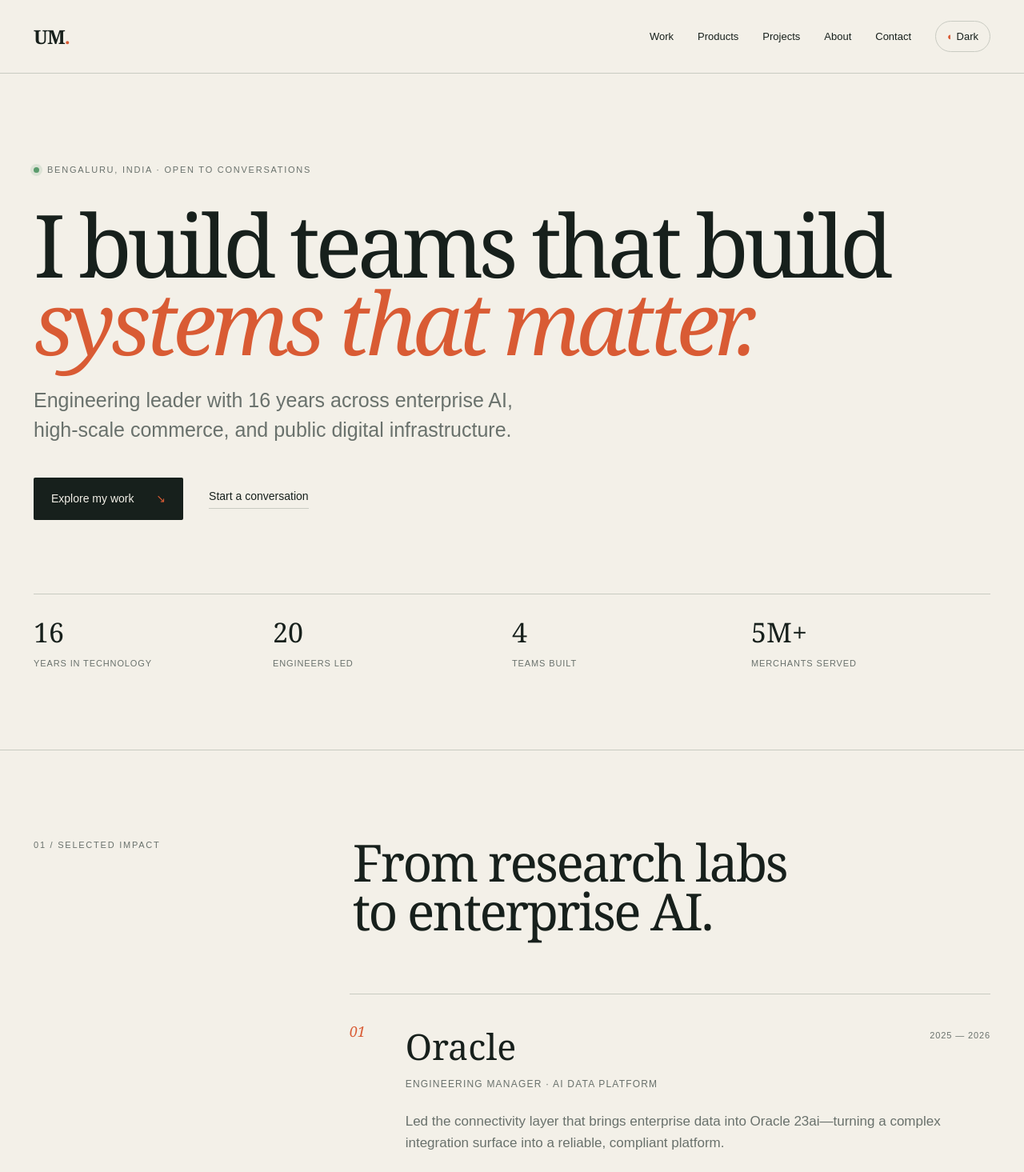
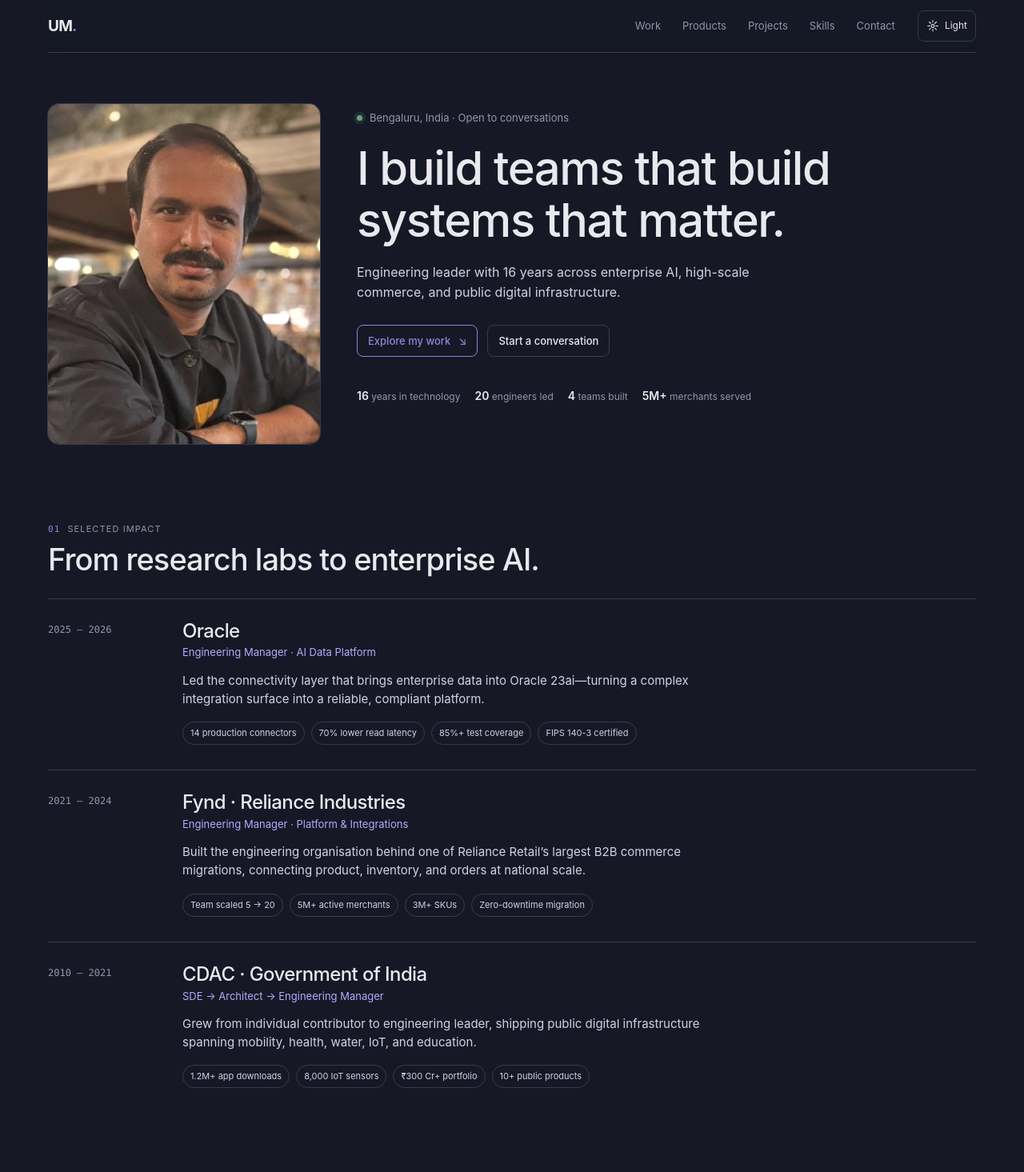
Before and after one commit to utkarshmankad/utkarsh-portfolio, a Next.js app: page / in a window 1280 px wide. Shown: the top 1465 px of the page at 80% size. Built offline with nearby package versions, Linux system fonts and the light colour scheme.

Commit message:
feat: redesign portfolio with nocturne visual system

```diff
--- a/app/page.tsx
+++ b/app/page.tsx
@@ -1,16 +1,21 @@
 "use client";
+
+import Image from "next/image";
 import { useEffect, useState } from "react";
+
 const roles = [
-  { period: "2025 — 2026", company: "Oracle", role: "Engineering Manager · AI Data Platform", summary: "Led the connectivity layer that brings enterprise data into Oracle 23ai—turning a complex integration surface into a reliable, compliant platform.", wins: ["14 production data connectors", "70% lower read latency", "85%+ test coverage", "FIPS 140-3 certification"], tone: "orange" },
-  { period: "2021 — 2024", company: "Fynd · Reliance Industries", role: "Engineering Manager · Platform & Integrations", summary: "Built the engineering organisation behind one of Reliance Retail’s largest B2B commerce migrations, connecting product, inventory, and orders at national scale.", wins: ["Team scaled 5 → 20", "5M+ active merchants", "3M+ SKUs", "Zero-downtime migration"], tone: "green" },
-  { period: "2010 — 2021", company: "CDAC · Government of India", role: "SDE → Architect → Engineering Manager", summary: "Grew from individual contributor to engineering leader, shipping public digital infrastructure spanning mobility, health, water, IoT, and education.", wins: ["1.2M+ app downloads", "8,000 IoT sensors", "₹300 Cr+ portfolio", "10+ public products"], tone: "blue" },
+  { period: "2025 — 2026", company: "Oracle", role: "Engineering Manager · AI Data Platform", summary: "Led the connectivity layer that brings enterprise data into Oracle 23ai—turning a complex integration surface into a reliable, compliant platform.", wins: ["14 production connectors", "70% lower read latency", "85%+ test coverage", "FIPS 140-3 certified"] },
+  { period: "2021 — 2024", company: "Fynd · Reliance Industries", role: "Engineering Manager · Platform & Integrations", summary: "Built the engineering organisation behind one of Reliance Retail’s largest B2B commerce migrations, connecting product, inventory, and orders at national scale.", wins: ["Team scaled 5 → 20", "5M+ active merchants", "3M+ SKUs", "Zero-downtime migration"] },
+  { period: "2010 — 2021", company: "CDAC · Government of India", role: "SDE → Architect → Engineering Manager", summary: "Grew from individual contributor to engineering leader, shipping public digital infrastructure spanning mobility, health, water, IoT, and education.", wins: ["1.2M+ app downloads", "8,000 IoT sensors", "₹300 Cr+ portfolio", "10+ public products"] },
 ];
+
 const products = [
   { name: "Oracle AI Data Platform", href: "https://www.oracle.com/ai-data-platform/", meta: "Enterprise AI · Oracle", description: "A secure connectivity layer that turns fragmented enterprise data into an AI-ready foundation." },
   { name: "Reliance B2B Commerce", href: "https://www.fynd.com/", meta: "Commerce at scale · Fynd", description: "The platform backbone behind nationwide B2B journeys for millions of merchants and millions of SKUs." },
   { name: "Namma Metro", href: "https://play.google.com/store/apps/details?id=com.aum.nammametro", meta: "Public mobility · BMRCL", description: "Bengaluru’s official metro companion—putting routes, fares, and travel information in 1.2M+ pockets." },
   { name: "Smart Water Network", href: "https://www.cdac.in/", meta: "Urban infrastructure · C-DAC", description: "An IoT data platform that made 8,000 sensors across 40 locations observable and actionable." },
 ];
+
 const projects = [
   { name: "Job Tracker", href: "https://github.com/utkarshmankad/job-tracker", tech: "Python · React", description: "A private, local-first command centre that turns job emails into a live application pipeline." },
   { name: "JD Fit Checker", href: "https://jd-fit-checker.vercel.app", tech: "Next.js · AI", description: "An AI screening copilot that scores roles, exposes gaps, and helps job seekers focus their search." },
@@ -19,21 +24,42 @@
   { name: "Inverted Index Search", href: "https://github.com/utkarshmankad/inverted-index-boolean-search", tech: "Python · NLP", description: "A compact search engine that indexes documents and resolves Boolean queries with NLTK." },
   { name: "Suzuki–Kasami Broadcast", href: "https://github.com/utkarshmankad/suzuki-kasami-broadcast-algorithm", tech: "C++ · Algorithms", description: "A token-based simulation that makes distributed mutual exclusion tangible and testable." },
 ];
+
 const capabilities = ["Engineering leadership", "AI & data platforms", "Distributed systems", "Organisation design", "Cloud-native SaaS", "Reliability & SRE", "Executive alignment", "Talent development"];
+
+function SectionTitle({ number, label, children }: { number: string; label: string; children: React.ReactNode }) {
+  return <header className="section-title"><p><span>{number}</span>{label}</p><h2>{children}</h2></header>;
+}
+
 export default function Home() {
-  const [dark, setDark] = useState(false);
-  useEffect(() => { const saved = localStorage.getItem("theme"); queueMicrotask(() => setDark(saved ? saved === "dark" : window.matchMedia("(prefers-color-scheme: dark)").matches)); }, []);
+  const [dark, setDark] = useState(true);
+  useEffect(() => { const saved = localStorage.getItem("theme"); queueMicrotask(() => setDark(saved ? saved === "dark" : true)); }, []);
   useEffect(() => { document.documentElement.dataset.theme = dark ? "dark" : "light"; localStorage.setItem("theme", dark ? "dark" : "light"); }, [dark]);
-  return <main>
-    <nav className="nav" aria-label="Primary navigation"><a className="brand" href="#top">UM<span>.</span></a><div className="navLinks"><a href="#work">Work</a><a href="#products">Products</a><a href="#projects">Projects</a><a href="#about">About</a><a href="#contact">Contact</a><button className="themeButton" onClick={() => setDark(!dark)} aria-label={`Switch to ${dark ? "light" : "dark"} theme`}><span aria-hidden>{dark ? "☀" : "◐"}</span> {dark ? "Light" : "Dark"}</button></div></nav>
-    <section className="hero" id="top"><div className="eyebrow"><span className="statusDot" /> Bengaluru, India · Open to conversations</div><h1>I build teams that build<br /><em>systems that matter.</em></h1><p className="heroCopy">Engineering leader with 16 years across enterprise AI, high-scale commerce, and public digital infrastructure.</p><div className="heroActions"><a className="primaryButton" href="#work">Explore my work <span>↘</span></a><a className="textLink" href="mailto:utkarsh.mankad@gmail.com">Start a conversation</a></div></section>
-    <section className="metrics" aria-label="Career highlights"><div><strong>16</strong><span>Years in technology</span></div><div><strong>20</strong><span>Engineers led</span></div><div><strong>4</strong><span>Teams built</span></div><div><strong>5M+</strong><span>Merchants served</span></div></section>
-    <section className="section work" id="work"><header className="sectionHead"><p>01 / Selected impact</p><h2>From research labs<br />to enterprise AI.</h2></header><div className="timeline">{roles.map((role, index) => <article className="role" key={role.company}><div className="roleIndex">0{index + 1}</div><div className="roleMain"><span className="period">{role.period}</span><h3>{role.company}</h3><h4>{role.role}</h4><p>{role.summary}</p><ul className={role.tone}>{role.wins.map(win => <li key={win}>{win}</li>)}</ul></div></article>)}</div></section>
-    <section className="section showcase" id="products"><header className="sectionHead compact"><p>02 / Products shipped</p><h2>Platforms built for<br />real-world scale.</h2></header><div className="showcaseGrid">{products.map((product, index) => <article className="showcaseCard" key={product.name}><span className="cardNumber">{String(index + 1).padStart(2, "0")}</span><p>{product.meta}</p><h3><a href={product.href} target="_blank" rel="noreferrer">{product.name} ↗</a></h3><p className="cardDescription">{product.description}</p></article>)}</div></section>
-    <section className="section showcase projects" id="projects"><header className="sectionHead compact"><p>03 / Open source & experiments</p><h2>Ideas made<br />executable.</h2></header><div className="showcaseGrid projectGrid">{projects.map((project, index) => <article className="showcaseCard projectCard" key={project.name}><span className="cardNumber">{String(index + 1).padStart(2, "0")}</span><p>{project.tech}</p><h3><a href={project.href} target="_blank" rel="noreferrer">{project.name} ↗</a></h3><p className="cardDescription">{project.description}</p></article>)}</div></section>
-    <section className="section about" id="about"><div className="portraitWrap"><img src="/utkarsh.jpg" alt="Utkarsh Mankad" /><span>Builder · Leader · Learner</span></div><div className="aboutCopy"><p className="kicker">04 / How I lead</p><h2>Clarity over noise.<br /><em>Outcomes over activity.</em></h2><p className="lead">I’m at my best where technology, people, and purpose meet.</p><p>My path from hands-on engineer to organisational leader taught me that durable systems and durable teams are built the same way: with clear interfaces, honest feedback, calm ownership, and room to grow.</p><blockquote>“Turn ambiguity into direction—and leave every system stronger than you found it.”</blockquote></div></section>
-    <section className="section expertise"><header className="sectionHead compact"><p>05 / What I bring</p><h2>Leadership with<br />technical depth.</h2></header><div className="capabilities">{capabilities.map((capability, index) => <div key={capability}><span>{String(index + 1).padStart(2, "0")}</span>{capability}</div>)}</div><p className="stack">Java · Python · Scala · Spark · TypeScript · React · Node.js · Kafka · MongoDB · PostgreSQL · Kubernetes · AWS · GCP · OCI · RAG · LangGraph</p></section>
-    <section className="section writing" id="writing"><header className="sectionHead compact"><p>06 / Ideas in practice</p><h2>I write to make<br />complexity useful.</h2></header><div className="articles"><a href="https://www.linkedin.com/in/utkarsh-mankad/" target="_blank" rel="noreferrer"><span>Engineering practice · 2025</span><h3>Automated Canary Deployments: Strategies for Safer Software Releases</h3><b>Read on LinkedIn ↗</b></a><a href="https://www.linkedin.com/in/utkarsh-mankad/" target="_blank" rel="noreferrer"><span>Data platforms · 2025</span><h3>Unlocking the Power of Big Data: Understanding Spark Connector Architecture</h3><b>Read on LinkedIn ↗</b></a></div></section>
-    <footer id="contact"><p className="kicker">07 / Let’s connect</p><h2>Building something<br /><em>that should matter?</em></h2><a className="email" href="mailto:utkarsh.mankad@gmail.com">utkarsh.mankad@gmail.com ↗</a><div className="footerBottom"><span>© {new Date().getFullYear()} Utkarsh Mankad</span><div><a href="https://github.com/utkarshmankad" target="_blank" rel="noreferrer">GitHub ↗</a><a href="https://www.linkedin.com/in/utkarsh-mankad/" target="_blank" rel="noreferrer">LinkedIn ↗</a></div><a href="#top">Back to top ↑</a></div></footer>
+
+  return <main id="top">
+    <nav className="nav shell" aria-label="Primary navigation">
+      <a className="brand" href="#top">UM<span>.</span></a>
+      <div className="nav-links"><a href="#work">Work</a><a href="#products">Products</a><a href="#projects">Projects</a><a href="#skills">Skills</a><a href="#contact">Contact</a></div>
+      <button className="theme-button" onClick={() => setDark(!dark)} aria-label={`Switch to ${dark ? "light" : "dark"} theme`}><span aria-hidden>{dark ? "☼" : "◐"}</span>{dark ? "Light" : "Dark"}</button>
+    </nav>
+
+    <header className="hero shell">
+      <div className="portrait"><Image src="/utkarsh.jpg" alt="Utkarsh Mankad" fill priority sizes="(max-width: 820px) 100vw, 340px" /></div>
+      <div className="hero-copy"><p className="location"><span className="status-dot" />Bengaluru, India · Open to conversations</p><h1>I build teams that build systems that matter.</h1><p className="intro">Engineering leader with 16 years across enterprise AI, high-scale commerce, and public digital infrastructure.</p><div className="actions"><a className="button primary" href="#work">Explore my work <span>↘</span></a><a className="button" href="mailto:utkarsh.mankad@gmail.com">Start a conversation</a></div><div className="stats"><span><b>16</b> years in technology</span><span><b>20</b> engineers led</span><span><b>4</b> teams built</span><span><b>5M+</b> merchants served</span></div></div>
+    </header>
+
+    <section className="section shell" id="work"><SectionTitle number="01" label="Selected impact">From research labs to enterprise AI.</SectionTitle><div className="timeline">{roles.map(role => <article className="timeline-row" key={role.company}><time>{role.period}</time><div><h3>{role.company}</h3><p className="role-title">{role.role}</p><p className="summary">{role.summary}</p><ul className="tags">{role.wins.map(win => <li key={win}>{win}</li>)}</ul></div></article>)}</div></section>
+
+    <section className="section shell" id="products"><SectionTitle number="02" label="Products shipped">Platforms built for real-world scale.</SectionTitle><div className="product-list">{products.map(product => <a className="product-row" href={product.href} target="_blank" rel="noreferrer" key={product.name}><span className="meta">{product.meta}</span><span><b>{product.name}</b><small>{product.description}</small></span><i aria-hidden>↗</i></a>)}</div></section>
+
+    <section className="section shell" id="projects"><SectionTitle number="03" label="Open source & experiments">Ideas made executable.</SectionTitle><div className="project-table" role="table" aria-label="Selected projects"><div className="project-head" role="row"><span>Project</span><span>Stack</span><span>Description</span><span /></div>{projects.map(project => <a className="project-row" href={project.href} target="_blank" rel="noreferrer" role="row" key={project.name}><b>{project.name}</b><span>{project.tech}</span><span>{project.description}</span><i aria-hidden>↗</i></a>)}</div></section>
+
+    <section className="section narrow" id="about"><SectionTitle number="04" label="How I lead">Clarity over noise. Outcomes over activity.</SectionTitle><p className="about-lead">I’m at my best where technology, people, and purpose meet.</p><p>My path from hands-on engineer to organisational leader taught me that durable systems and durable teams are built the same way: with clear interfaces, honest feedback, calm ownership, and room to grow.</p><blockquote>“Turn ambiguity into direction—and leave every system stronger than you found it.”</blockquote></section>
+
+    <section className="section shell" id="skills"><SectionTitle number="05" label="What I bring">Leadership with technical depth.</SectionTitle><ul className="skill-tags">{capabilities.map(capability => <li key={capability}>{capability}</li>)}</ul><p className="stack">Java · Python · Scala · Spark · TypeScript · React · Node.js · Kafka · MongoDB · PostgreSQL · Kubernetes · AWS · GCP · OCI · RAG · LangGraph</p></section>
+
+    <section className="section shell" id="writing"><SectionTitle number="06" label="Ideas in practice">I write to make complexity useful.</SectionTitle><div className="writing-list"><a href="https://www.linkedin.com/in/utkarsh-mankad/" target="_blank" rel="noreferrer"><span><small>Engineering practice · 2025</small>Automated Canary Deployments: Strategies for Safer Software Releases</span><b>Read on LinkedIn ↗</b></a><a href="https://www.linkedin.com/in/utkarsh-mankad/" target="_blank" rel="noreferrer"><span><small>Data platforms · 2025</small>Unlocking the Power of Big Data: Understanding Spark Connector Architecture</span><b>Read on LinkedIn ↗</b></a></div></section>
+
+    <footer className="shell" id="contact"><SectionTitle number="07" label="Let’s connect">Building something that should matter?</SectionTitle><a className="button primary email" href="mailto:utkarsh.mankad@gmail.com">utkarsh.mankad@gmail.com ↗</a><div className="footer-bottom"><span>© {new Date().getFullYear()} Utkarsh Mankad</span><div><a href="https://github.com/utkarshmankad" target="_blank" rel="noreferrer">GitHub ↗</a><a href="https://www.linkedin.com/in/utkarsh-mankad/" target="_blank" rel="noreferrer">LinkedIn ↗</a></div><a href="#top">Back to top ↑</a></div></footer>
   </main>;
 }
```
Also changed, not shown: app/globals.css.
